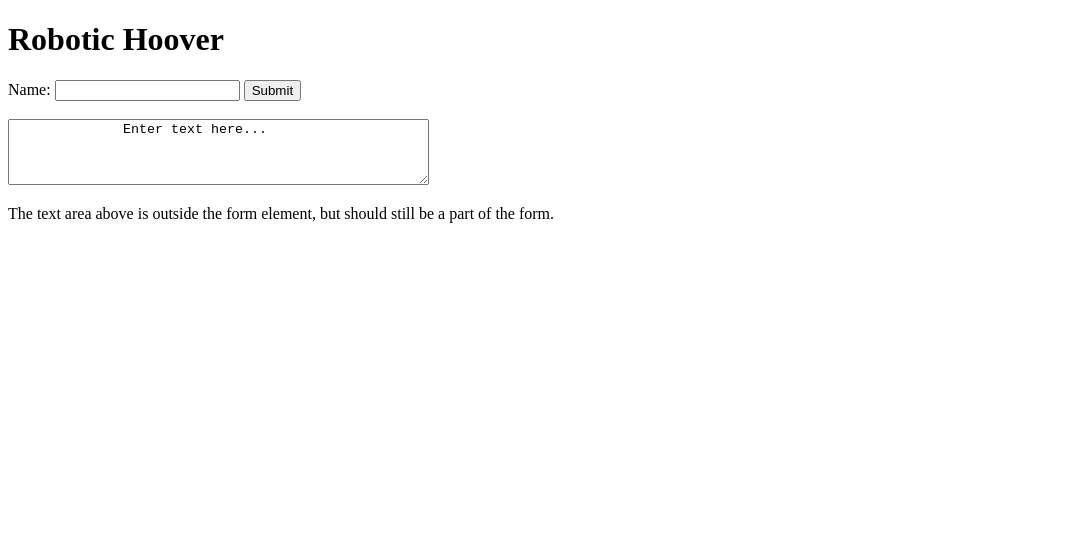
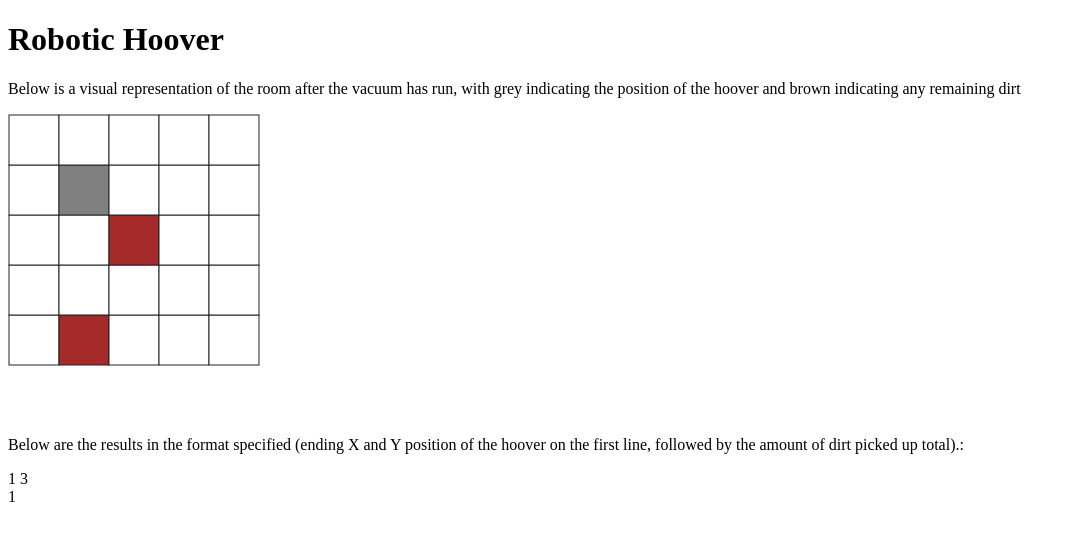
Before and after one commit to monaqvi/robo-hoover, a plain HTML site: page index.html in a window 1280 px wide. Shown: the whole page, without its empty margins (0-1076 px from the left). Drawn offline with nearby package versions, Linux system fonts and the light colour scheme.

Commit message:
complete basic UI

```diff
--- a/index.html
+++ b/index.html
@@ -17,21 +17,15 @@
     <header>
       <h1 itemprop="headline">Robotic Hoover</h1>
     </header>
-    <main itemprop="articleBody">
-        <section id="grid">
+    <main>
         </section>
-        <section id="inputs">
-            <form action="/action_page.php" id="usrform">
-                Name: <input type="text" name="usrname">
-                <input type="submit">
-              </form>
-              <br>
-              <textarea rows="4" cols="50" name="comment" form="usrform">
-              Enter text here...</textarea>
-
-              <p>The text area above is outside the form element, but should still be a part of the form.</p>
+            <p>Below is a visual representation of the room after the vacuum has run, with grey indicating the position of the hoover and brown indicating any remaining dirt</p>
+            <article id="grid">Please ensure Javascript is enabled</article>
         </section>
-        <section id="results">
+        <br/>
+        <section>
+            Below are the results in the format specified (ending X and Y position of the hoover on the first line, followed by the amount of dirt picked up total).:
+            <p id="results"></p>
         </section>
     </main>
   </body>
--- a/index.js
+++ b/index.js
@@ -84,7 +84,7 @@ const roboHoover = async function() {
     };
 };
 
-function gridSVG(data, hoover) {
+const gridSVG = function(data, hoover) {
 	var width = 50;
 	var height = 50;
 
@@ -99,31 +99,38 @@ function gridSVG(data, hoover) {
 
     console.log(gridData);
 
-    var gridSVG = d3.select("main")
-        .append("svg")
-        .attr("width", width * (gridData[0].length + 1) + 'px')
-        .attr("height", height * (gridData.length + 1) + 'px');
+    var gridSVG = d3.select('#grid')
+        .append('svg')
+        .attr('width', width * (gridData[0].length + 1) + 'px')
+        .attr('height', height * (gridData.length + 1) + 'px');
 
-    var row = gridSVG.selectAll(".row")
+    var row = gridSVG.selectAll('.row')
         .data(gridData.reverse())
-        .enter().append("g")
-        .attr("class", "row");
+        .enter().append('g')
+        .attr('class', 'row');
 
-    var column = row.selectAll(".square")
+    var column = row.selectAll('.square')
         .data(d => d)
-        .enter().append("rect")
-        .attr("class","square")
-        .attr("x", d => d.xpos)
-        .attr("y", d => d.ypos)
-        .attr("width", width)
-        .attr("height", height)
-        .style("fill", d => {
-            if (d.x === hoover.x && d.y === hoover.y) return "grey";
-            if (d.dirt > 0) return "brown";
-            return "white";
+        .enter().append('rect')
+        .attr('class','square')
+        .attr('x', d => d.xpos)
+        .attr('y', d => d.ypos)
+        .attr('width', width)
+        .attr('height', height)
+        .style('fill', d => {
+            if (d.x === hoover.x && d.y === hoover.y) return 'grey';
+            if (d.dirt > 0) return 'brown';
+            return 'white';
         })
-        .style("stroke", "#222");
-}
+        .style('stroke', '#222');
+};
 
-const { grid, hoover } = await roboHoover();
-gridSVG(grid, hoover);
+window.onload = async function() {
+    // run hoover program
+    const { grid, hoover } = await roboHoover();
+
+    // create ui from outputs of roboHoover
+    document.getElementById('results').innerText = `${hoover.x} ${hoover.y}\n${hoover.totalDirt}`;
+    document.getElementById('grid').innerText = '';
+    gridSVG(grid, hoover);
+};
```
